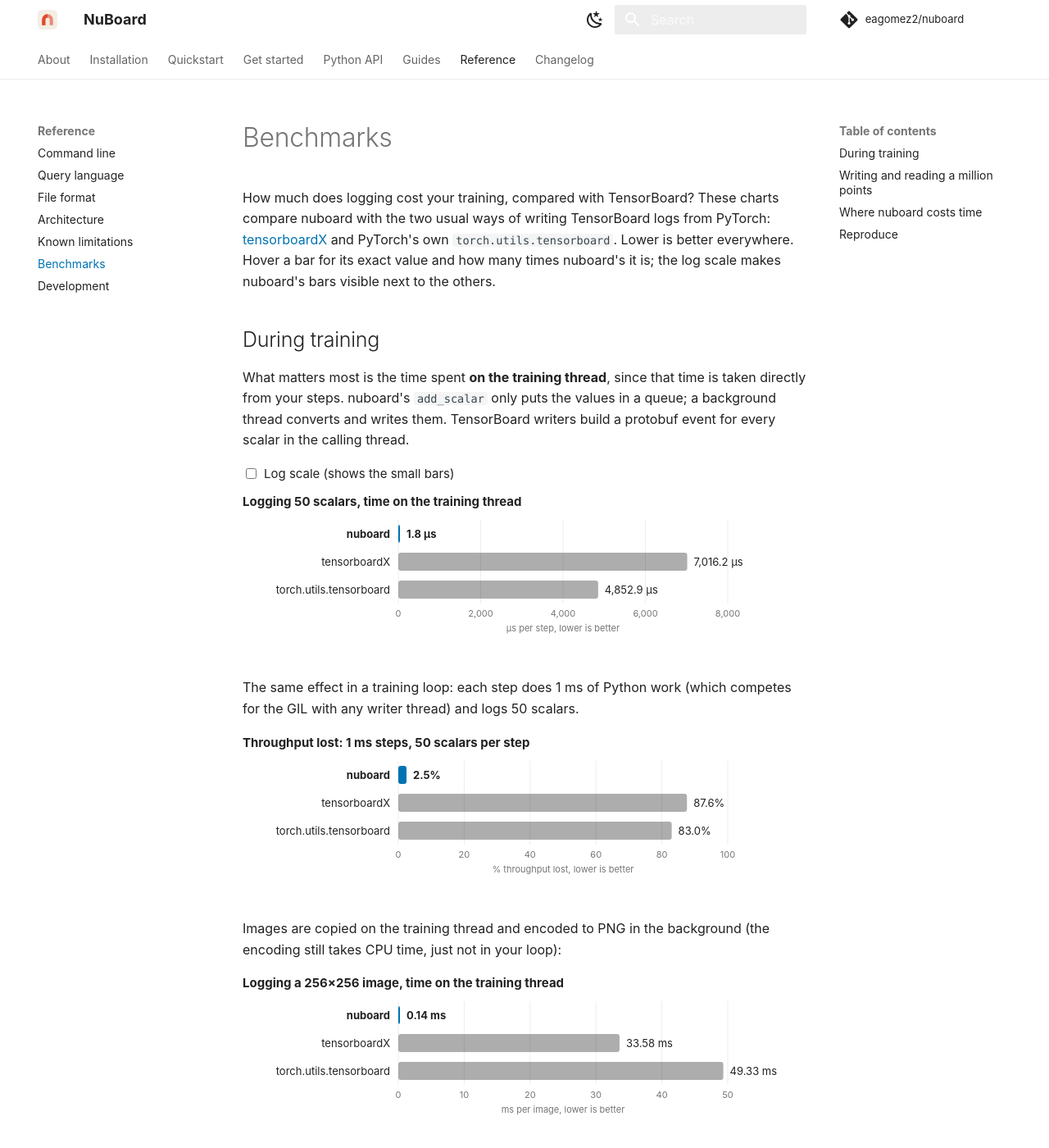
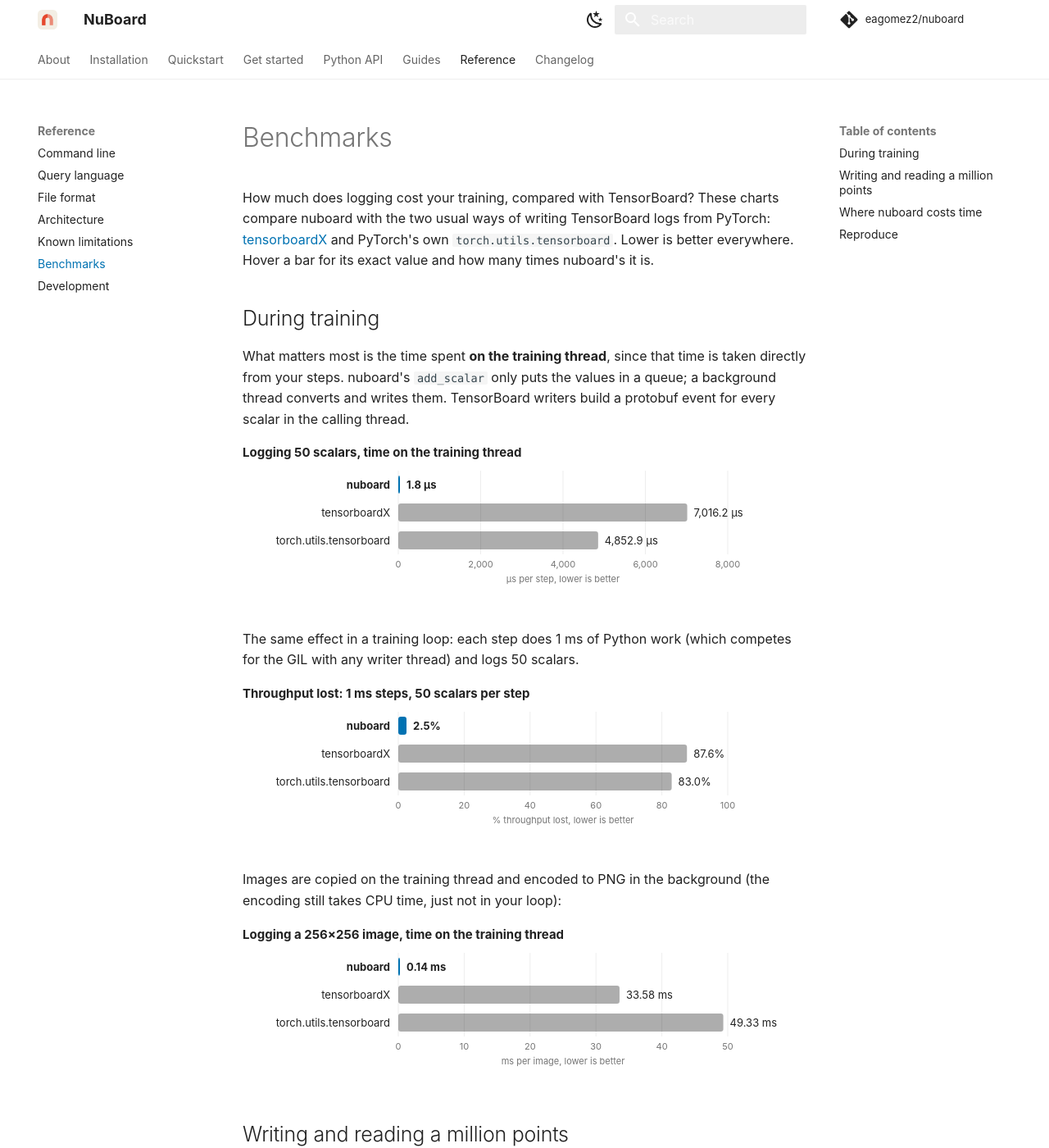
Before and after one commit to eagomez2/nuboard, an MkDocs documentation site: the page built from docs/benchmarks.md, in a window 1280 px wide and 1400 px high. Shown: the whole window at 82% size. Built offline with MkDocs 1.6.1 and Material for MkDocs 9.7.7, drawn with Linux system fonts in a browser that asks for light colours; comment, search, counter and statistics services are not loaded.

Commit message:
Benchmarks page: remove the log-scale toggle

```diff
--- a/docs/benchmarks.md
+++ b/docs/benchmarks.md
@@ -4,8 +4,7 @@
 charts compare nuboard with the two usual ways of writing TensorBoard logs from
 PyTorch: [tensorboardX](https://github.com/lanpa/tensorboardX) and PyTorch's own
 `torch.utils.tensorboard`. Lower is better everywhere. Hover a bar for its
-exact value and how many times nuboard's it is; the log scale makes nuboard's
-bars visible next to the others.
+exact value and how many times nuboard's it is.
 
 ## During training
 
--- a/docs/javascripts/benchmarks.js
+++ b/docs/javascripts/benchmarks.js
@@ -20,7 +20,6 @@
   const SHORT = { torch: "torch TB" };  // on narrow screens
   const ROW = 34, TOP = 6, AXIS = 40;
   let data = null;
-  let log = false;
 
   function fmt(v, digits) {
     return v.toLocaleString("en-US", { minimumFractionDigits: digits, maximumFractionDigits: digits });
@@ -61,19 +60,9 @@
     const name = (w) => (narrow && SHORT[w]) || LABELS[w];
     const plotW = W - LEFT - RIGHT;
     const H = TOP + ROW * writers.length + AXIS;
-    let x, ticks;
-
-    if (log) {
-      const lo = Math.pow(10, Math.floor(Math.log10(Math.min(...values.filter((v) => v > 0)))));
-      const hi = Math.pow(10, Math.ceil(Math.log10(max)));
-      x = (v) => (Math.log10(Math.max(v, lo)) - Math.log10(lo)) / (Math.log10(hi) - Math.log10(lo)) * plotW;
-      ticks = [];
-      for (let t = lo; t <= hi * 1.0001; t *= 10) ticks.push(t);
-    } else {
-      ticks = niceTicks(max);
-      const top = ticks[ticks.length - 1];
-      x = (v) => (v / top) * plotW;
-    }
+    const ticks = niceTicks(max);
+    const top = ticks[ticks.length - 1];
+    const x = (v) => (v / top) * plotW;
 
     box.replaceChildren();
     if (box.dataset.title) {
@@ -92,7 +81,7 @@
     }
 
     el("text", { class: "nb-bench-unit", x: plotW / 2, y: ROW * writers.length + 34, "text-anchor": "middle" }, g,
-      `${spec.unit}, lower is better${log ? " (log scale)" : ""}`);
+      `${spec.unit}, lower is better`);
 
     writers.forEach((w, i) => {
       const v = values[i];
@@ -123,19 +112,6 @@
     document.querySelectorAll(".nb-bench[data-case]").forEach(draw);
   }
 
-  function addToggle() {
-    const first = document.querySelector(".nb-bench[data-case]");
-    if (!first || document.querySelector(".nb-bench-toggle")) return;
-    const label = document.createElement("label");
-    label.className = "nb-bench-toggle";
-    const box = document.createElement("input");
-    box.type = "checkbox";
-    box.checked = log;
-    box.addEventListener("change", () => { log = box.checked; drawAll(); });
-    label.append(box, " Log scale (shows the small bars)");
-    first.parentNode.insertBefore(label, first);
-  }
-
   async function init() {
     const boxes = document.querySelectorAll(".nb-bench[data-case]");
     if (!boxes.length) return;
@@ -146,7 +122,6 @@
       boxes.forEach((b) => (b.textContent = "Could not load the benchmark results."));
       return;
     }
-    addToggle();
     drawAll();
   }
 
--- a/docs/stylesheets/extra.css
+++ b/docs/stylesheets/extra.css
@@ -143,10 +143,3 @@
   font-size: 0.7rem;
   color: var(--md-default-fg-color--light);
 }
-.md-typeset .nb-bench-toggle {
-  display: inline-flex;
-  gap: 0.4em;
-  align-items: center;
-  font-size: 0.75rem;
-  cursor: pointer;
-}
```
Also changed, not shown: docs/changelog.md (+1 -1 lines).
